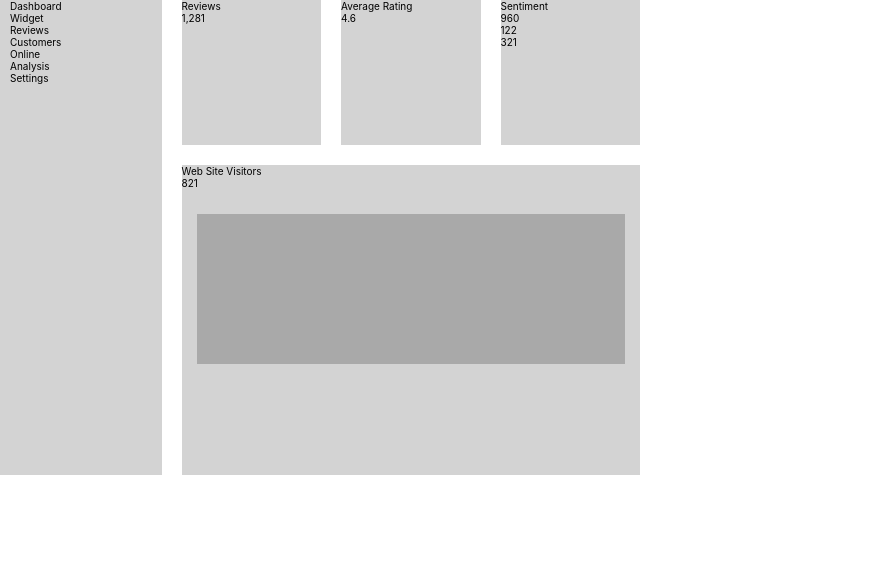
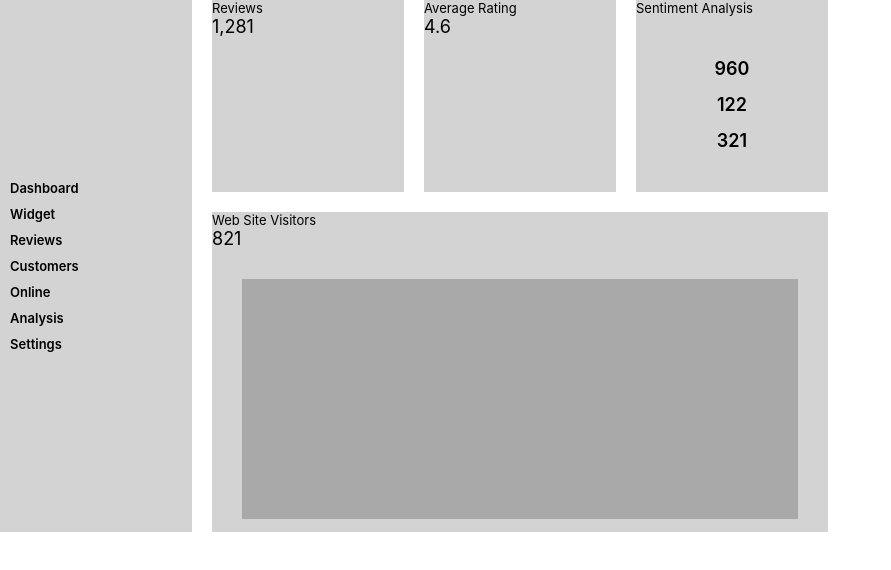
Before and after one commit to npsaunders/React_hwk1, a React (Create React App) app: page / in a window 1280 px wide. Shown: the top 570 px of the page, without its empty margins (0-891 px from the left). Built offline with nearby package versions, Linux system fonts and the light colour scheme.

Commit message:
update component styles

```diff
--- a/src/App.css
+++ b/src/App.css
@@ -38,54 +38,84 @@
 }
 
 .container {
-  height: 80vmin;
-  width: 80vmin;
+  height: 60vmin;
+  width: 60vmin;
   display: grid;
-  grid-template-rows: 1fr 1fr 1fr 1fr;
-  grid-template-columns: 1fr 1fr 1fr 1fr;
+  grid-template-rows: 15vw 25vw 25vw;
+  grid-template-columns: 15vw 15vw 15vw 15vw;
   column-gap: 20px;
   row-gap: 20px;
 }
 
 .menu {
-  font-size: x-small;
+  display: flex;
+  flex-direction: column;
+  justify-content: center;
   padding: 0 100px 0 10px;
   background-color: lightgray;
-  /* border: 2px solid black; */
-  grid-row: 1/4;
+  grid-row: 1/3;
   grid-column: 1/2;
+  font-size: small;
+  font-weight: 600;
+  line-height: 2;
 }
 
 #avgRating {
-  font-size: x-small;
+  font-size: small;
   background-color: lightgray;
   grid-row: 1/2;
   grid-column: 3/4;
 }
 
 #reviews {
-  font-size: x-small;
+  font-size: small;
   background-color: lightgray;
   grid-row: 1/2;
   grid-column: 2/3;
 }
 
 #sentiment {
-  font-size: x-small;
   background-color: lightgray;
   grid-row: 1/2;
   grid-column: 4/5;
+  font-size: small;
+}
+
+#sent {
+  display: flex;
+  flex-direction: column;
+  align-items: center;
+  margin-top: 35px;
+}
+
+#sent > div {
+  font-size: large;
+  font-weight: 600;
+  line-height: 2;
 }
 
 #webSiteVisitors {
-  font-size: x-small;
+  font-size: small;
   background-color: lightgray;
-  grid-row: 2/4;
+  grid-row: 2/3;
   grid-column: 2/5;
 }
 
 #webSiteVisitorsGraph {
-  padding: 75px;
-  margin: 25px 15px;
+  padding: 120px;
+  margin: 30px 30px;
   background-color: darkgray;
+  font-size: medium;
 }
+
+#avg_rating {
+  font-size: large;
+}
+
+#num-reviews {
+  font-size: large;
+}
+
+#numSiteVisitors {
+  font-size: large;
+}
--- a/src/containers/Sentiment.js
+++ b/src/containers/Sentiment.js
@@ -1,9 +1,11 @@
 function Sentiment(props) {
   return (
-    <div id="sentiment">Sentiment
-      <div id="num1">{props.num1}</div>
-      <div id="num2">{props.num2}</div>
-      <div id="num3">{props.num3}</div>
+    <div id="sentiment">Sentiment Analysis
+      <div id="sent">
+        <div id="sent_num1">{props.num1}</div>
+        <div id="sent_num2">{props.num2}</div>
+        <div id="sent_num3">{props.num3}</div>
+      </div>
     </div>
   );
 }
```
